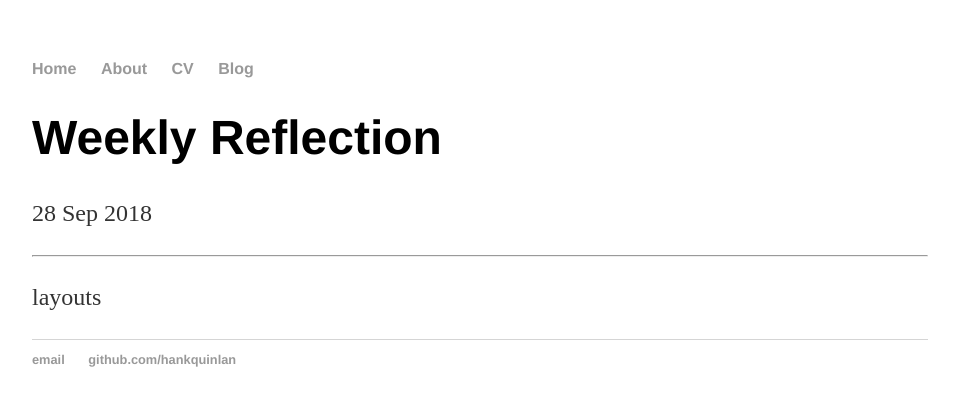
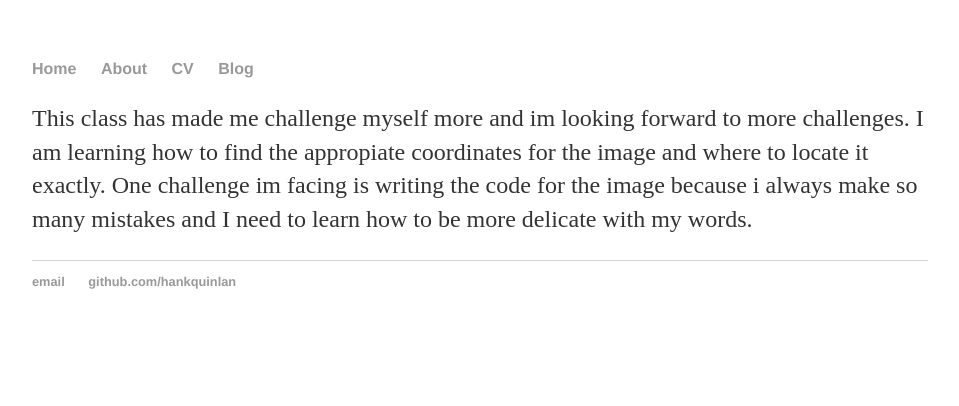
Before and after one commit to danielan7718/danielan7718.github.io, a Jekyll site: the page built from _posts/2018-09-28-weekly-reflection.md, in a window 1280 px wide. Shown: the top 406 px of the page, without its empty margins (160-1119 px from the left). Built offline with Jekyll 4.4.1, drawn with Linux system fonts in a browser that asks for light colours; our own code applies the rules of GitHub Pages for plain Markdown files.

Commit message:
Update 2018-09-28-weekly-reflection.md

```diff
--- a/_posts/2018-09-28-weekly-reflection.md
+++ b/_posts/2018-09-28-weekly-reflection.md
@@ -1,2 +1,8 @@
 ---
-layouts
+layout: default
+title: 2018-09-28-weekly-reflection.md
+css: index
+
+---
+
+This class has made me challenge myself more and im looking forward to more challenges. I am learning how to find the appropiate coordinates for the image and where to locate it exactly. One challenge im facing is writing the code for the image because i always make so many mistakes and I need to learn how to be more delicate with my words.
```
